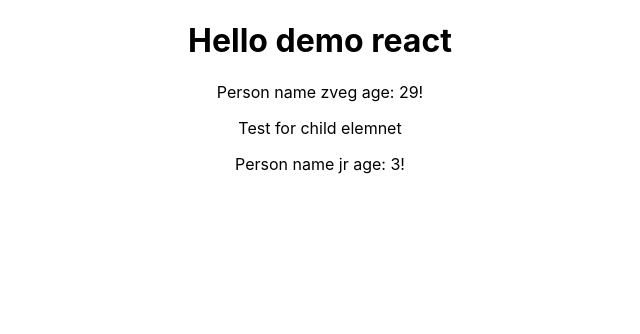
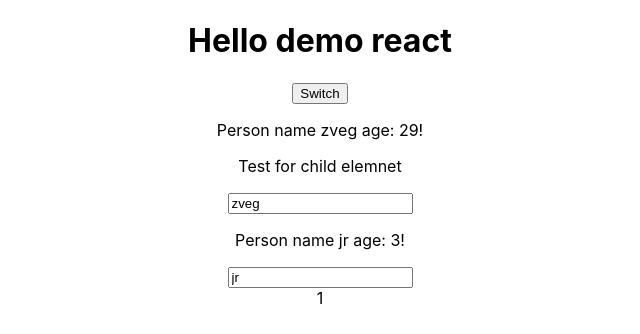
Before and after one commit to alexeyzvegintcev/builder, a React (Create React App) app: page / in a window 1280 px wide. Shown: the top 334 px of the page, without its empty margins (320-960 px from the left). Built offline with nearby package versions, Linux system fonts and the light colour scheme.

Commit message:
added twoway dbinding

```diff
--- a/src/App.js
+++ b/src/App.js
@@ -1,22 +1,55 @@
-import React, { Component } from 'react';
-import logo from './logo.svg';
+import React, { Component, useState } from 'react';
+
 import './App.css';
 import Person from './Person/Person'
+import NewPost from './Post/NewPost'
 
 class App extends Component {
   state = {
-    persons: [{name: 'zveg', age: 29}, {name: "jr", age: 3}]
+    persons: [{ name: 'zveg', age: 29 }, { name: "jr", age: 3 }]
   }
-  render (){
+
+  clickHandler = (name) => {
+    this.setState({ persons: [{ name: name, age: 30 }, { name: "jr", age: 3 }] })
+  }
+
+  changeNameHandler = (event) => {
+    this.setState({ persons: [{ name: event.target.value, age: 30 }, { name: "jr", age: 3 }] })
+  }
+  render() {
     return (
-    <div className="App">
-<h1>Hello demo react</h1>
-<Person name={this.state.persons[0].name} age={this.state.persons[0].age}>Test for child elemnet</Person>
-<Person name={this.state.persons[1].name} age={this.state.persons[1].age}></Person>
-    </div>)
+      <div className="App">
+        <h1>Hello demo react</h1>
+        <button onClick={()=> {this.clickHandler("Alexey")}}>Switch</button>
+        <Person change={this.changeNameHandler} click={this.clickHandler.bind(this, "Alxey Zveg")} name={this.state.persons[0].name} age={this.state.persons[0].age}>Test for child elemnet</Person>
+        <Person name={this.state.persons[1].name} age={this.state.persons[1].age}></Person>
+        <NewPost></NewPost>
+      </div>)
 
-//return React.createElement('div',{className: "App"}, React.createElement('h1',null,'Hello demo'))
+    //return React.createElement('div',{className: "App"}, React.createElement('h1',null,'Hello demo'))
   }
 }
 
 export default App;
+
+
+ // const App = props => {
+//   const [personState, setPersonState] = useState({
+//     persons: [{ name: 'zveg', age: 29 }, { name: "jr", age: 3 }]
+//   })
+//   const [otherState, setOtherState] =useState("ffffffffffffffffffff")
+//   console.log(personState)
+//   console.log(otherState)
+//   const clickHandler = () => {
+//     setPersonState({ persons: [{ name: 'zveg', age: 30 }, { name: "jr", age: 3 }] })
+//   }
+//   return (
+//     <div className="App">
+//       <h1>Hello demo react</h1>
+//       <button onClick={clickHandler}>Switch</button>
+//       <Person name={personState.persons[0].name} age={personState.persons[0].age}>Test for child elemnet</Person>
+//       <Person name={personState.persons[1].name} age={personState.persons[1].age}></Person>
+//       <NewPost></NewPost>
+//     </div>
+//   )
+// }
--- a/src/Person/Person.js
+++ b/src/Person/Person.js
@@ -2,8 +2,9 @@ import React from 'react'
 
 const person = (props) => {
 return (<div>
-    <p>Person name {props.name} age: {props.age}!</p>
-<p>{props.children}</p>
+    <p onClick={props.click}>Person name {props.name} age: {props.age}!</p>
+        <p>{props.children}</p>
+        <input type='text' onChange={props.change} value={props.name}/>
     </div>)
 }
 export default person
--- /dev/null
+++ b/src/Post/NewPost.js
@@ -0,0 +1,13 @@
+import React, {Component} from 'react'
+
+export default class NewPost extends Component{
+    state = {
+        counter: 1
+    }
+
+    render(){
+        return(
+            <div>{this.state.counter}</div>
+        )
+    }
+}
```
